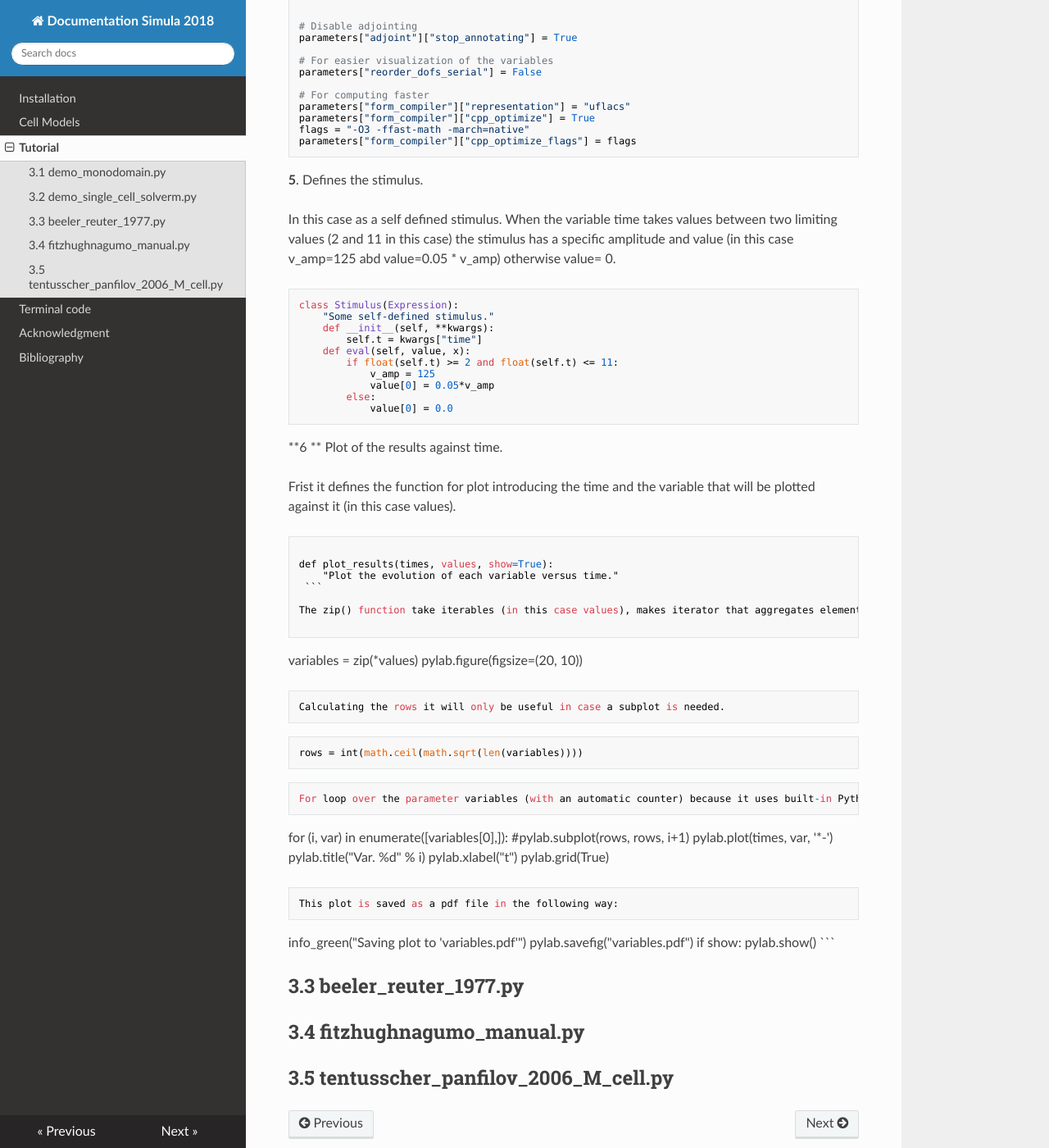
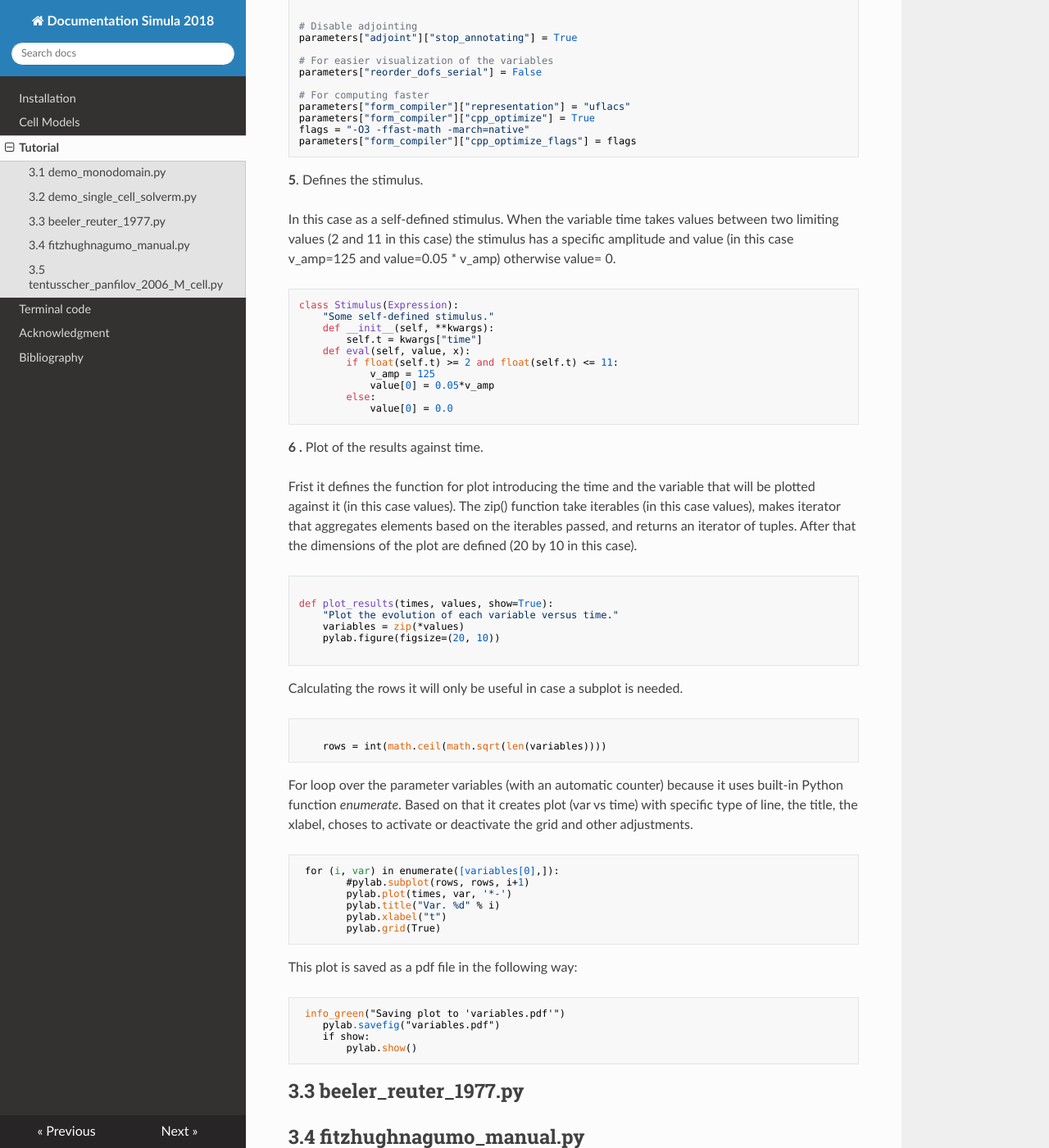
Before and after one commit to ErikaKvalem/Documentation-2018-MkDocs, an MkDocs documentation site: the page built from docs/tutorial.md, in a window 1280 px wide and 1400 px high, scrolled down 4260 px. Shown: the whole window at 82% size. Built offline with MkDocs 1.6.1, drawn with Linux system fonts in a browser that asks for light colours; nearby versions of some CDN libraries; old or Windows-style settings are respelled for this version of MkDocs; some of the changed text lies outside the part shown.

Commit message:
Update tutorial.md

````diff
--- a/docs/tutorial.md
+++ b/docs/tutorial.md
@@ -213,7 +213,7 @@ parameters["form_compiler"]["cpp_optimize_flags"] = flags
 
 **5**.	Defines the stimulus.
 
-In this case as a self defined stimulus. When the variable time takes values between two limiting values (2 and 11 in this case) the stimulus has a specific amplitude and value (in this case v_amp=125 abd value=0.05 * v_amp) otherwise value= 0.
+In this case as a self-defined stimulus. When the variable time takes values between two limiting values (2 and 11 in this case) the stimulus has a specific amplitude and value (in this case v_amp=125 and value=0.05 * v_amp) otherwise value= 0.
 ```
 class Stimulus(Expression):
     "Some self-defined stimulus."
@@ -227,19 +227,14 @@ class Stimulus(Expression):
             value[0] = 0.0
 ```
 
-**6 ** Plot of the results against time.
+**6 .** Plot of the results against time.
 
-Frist it defines the function for plot introducing the time and the variable that will be plotted against it (in this case values).
+Frist it defines the function for plot introducing the time and the variable that will be plotted against it (in this case values). The zip() function take iterables (in this case values), makes iterator that aggregates elements based on the iterables passed, and returns an iterator of tuples. After that the dimensions of the plot are defined (20 by 10 in this case).
 ```
 
 def plot_results(times, values, show=True):
     "Plot the evolution of each variable versus time."
- ```
-
-The zip() function take iterables (in this case values), makes iterator that aggregates elements based on the iterables passed, and returns an iterator of tuples. After that the dimensions of the plot are defined (20 by 10 in this case).
-
-```
-variables = zip(*values)
+    variables = zip(*values)
     pylab.figure(figsize=(20, 10))
 
 ```
````
Also changed, not shown: other parts of docs/tutorial.md (+1 -1 lines).
